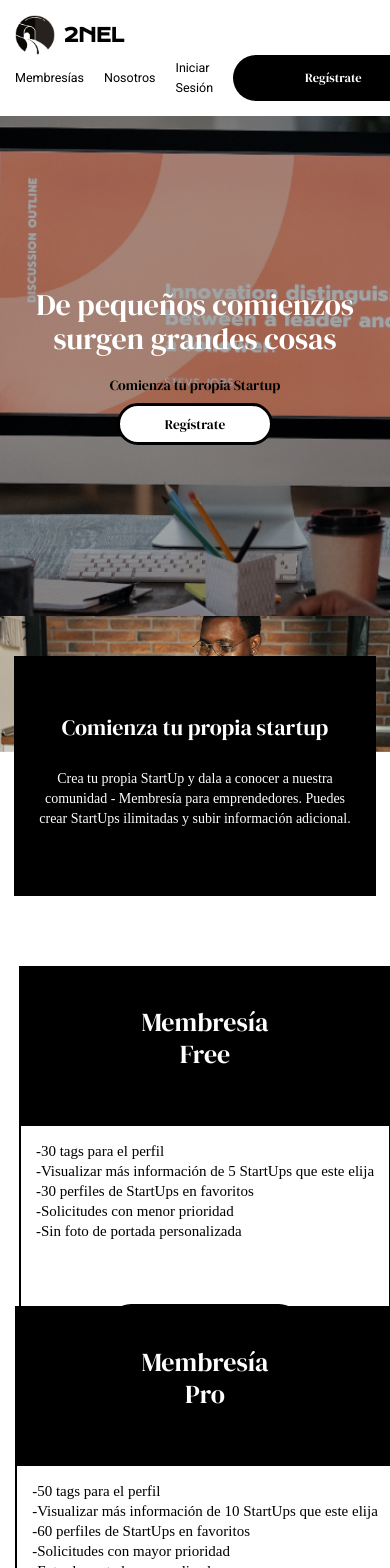
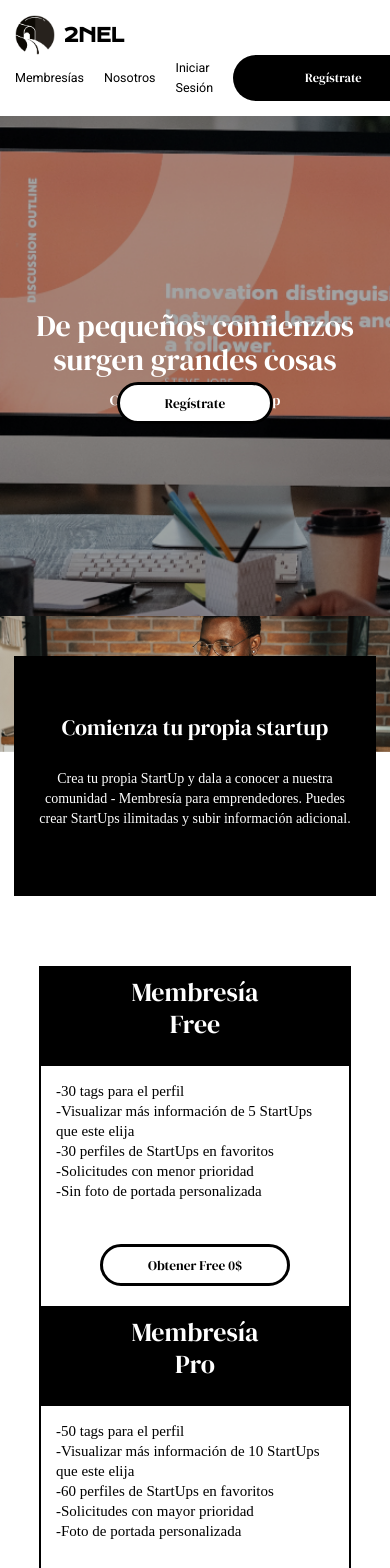
Before and after one commit to JesusRomeroRivera/2NEL-AngularSPA, an Angular app: page /memberships in a window 390 px wide. Shown: the top 1568 px of the page. Built offline with nearby package versions, Linux system fonts and the light colour scheme.

Commit message:
Arreglando ViewAbout y PxMembership

```diff
--- a/src/app/components/PxCardMembership/PxCardMembership.component.css
+++ b/src/app/components/PxCardMembership/PxCardMembership.component.css
@@ -4,6 +4,7 @@ h1 {
   font-size: 40px;
 }
 .theCard {
+  width: 100%;
   display: grid;
   grid-template-rows: 4fr 4fr 2fr;
 }
@@ -11,7 +12,7 @@ h1 {
   font-family: var(--text-font);
   border-left: 2px solid black;
   border-right: 2px solid black;
-  height: 220px;
+  height: 200px ;
 }
 .theBotton {
   border-bottom: 2px solid black;
@@ -20,7 +21,7 @@ h1 {
 }
 @media only screen and (max-width: 1024px) {
   .theText {
-    height: 240px;
+    height: 220px;
   }
   h1 {
     font-size: 26px;
@@ -39,4 +40,8 @@ h1 {
   .theText {
     height: auto;
   }
+  .theCard{
+    width: 80vw;
+      grid-template-rows: 2fr 3fr 2fr;
+  }
 }
--- a/src/app/components/PxCardMembership/PxCardMembership.component.html
+++ b/src/app/components/PxCardMembership/PxCardMembership.component.html
@@ -1,5 +1,5 @@
 <div class="theCard">
-  <div style="display: flex; justify-content: center; align-items: center; 	border-top-left-radius: 15px;
+  <div style=" display: flex; justify-content: center; align-items: center; 	border-top-left-radius: 15px;
     border-top-right-radius: 15px; 	padding: 25px;" class="theTitle">
     <h1 style="	text-align: center;" class="">Membresía <br />{{ this.title }}</h1>
   </div>
--- a/src/app/components/PxMembership/PxMembership.component.css
+++ b/src/app/components/PxMembership/PxMembership.component.css
@@ -56,6 +56,7 @@ p {
 }
 @media only screen and (max-width: 768px) {
   .cardsContainer {
+    gap: 50px !important;
     flex-direction: column;
     align-items: center;
     justify-content: center;
@@ -74,6 +75,9 @@ p {
   .theCardText {
     font-size: 15px;
   }
+  .theText{
+    padding-bottom: 0 !important;
+  }
 }
 @media only screen and (max-width: 580px) {
   .cardsContainer {
@@ -81,20 +85,20 @@ p {
     padding: 10px !important;
   }
   .membresia {
-    height: 300px;
+    height: 300px !important;
   }
   .membershipData {
-    height: 1400px;
-    display: grid;
-    grid-template-rows: 1fr 4fr;
+    height: 1400px !important;
+    display: grid !important;
+    grid-template-rows: 1fr 4fr !important;
   }
   .theCard {
     width: 80vw !important;
   }
   .theCardTitle {
-    font-size: 22px;
+    font-size: 22px !important;
   }
   .theCardText {
-    font-size: 14px;
+    font-size: 14px !important;
   }
 }
--- a/src/app/components/PxMembership/PxMembership.component.html
+++ b/src/app/components/PxMembership/PxMembership.component.html
@@ -12,7 +12,7 @@
         <p class="theCardText">{{ this.text }}</p>
       </div>
     </div>
-    <div style="display: flex; 	gap: 25px; width: 100vw; justify-content: center; padding-top: 50px; padding-bottom: 50px;" class="cardsContainer">
+    <div style="display: flex; box-sizing: border-box;	gap: 20px; width: 100vw; justify-content: center; padding-top: 50px; padding-bottom: 50px;" class="cardsContainer">
       <px-card-membership [title]="'Free'" style="font-size: 15px; line-height: 20px; --tw-bg-opacity: 1;
        background-color: rgba(0, 0, 0, var(--tw-bg-opacity));" class="membresia">
         -30 tags para el perfil <br />
--- a/src/app/components/PxMessage/PxMessage.component.css
+++ b/src/app/components/PxMessage/PxMessage.component.css
@@ -20,8 +20,8 @@
   padding: 0 200px;
 }
 .TextStartup {
-  margin-bottom: -30px;
-  font-family: var(--principal-font);
+  margin-bottom: -30px !important;
+  font-family: var(--principal-font) !important;
 }
 .Message {
   background-size: 1500px auto;
--- a/src/app/components/PxMessage/PxMessage.component.html
+++ b/src/app/components/PxMessage/PxMessage.component.html
@@ -8,7 +8,8 @@
   </p>
   <small
     *ngIf="this.isAny.isText"
-    class="TextStartup text-3xl text-white font-medium"
+    style="color: white; font-weight: 400; font-size: 18.75px; line-height: 22.5px;"
+    class="TextStartup text-white font-medium"
   >Comienza tu propia Startup</small
   >
   <div routerLink="/memberships" routerLinkActive="active"
--- a/src/app/pages/about/about.component.css
+++ b/src/app/pages/about/about.component.css
@@ -1,20 +1,27 @@
-
-.button {
-    font-family: var(--principal-font);
-    padding: 0.9rem 4.5rem;
-    border: 0;
-    border-radius: 3rem;
+.FirstText {
+}
+h1 {
+  font-family: var(--principal-font);
+}
+p {
+  font-family: var(--text-font);
+}
+@media only screen and (max-width: 768px) {
+  .FirstText {
+    gap: 20px !important;
   }
-  .black {
-    background-color: black;
-    color: white;
+  h1 {
+    font-size: 30px !important;
   }
-  .withBorder {
-    background-color: white;
-    color: black;
-    border: 3px solid black;
+  p {
+    font-size: 15px !important;
   }
-  .white {
-    background-color: white;
-    color: black;
+}
+@media only screen and (max-width: 580px) {
+  .FirstText {
+    flex-direction: column !important;
   }
+  .textAbout {
+    padding: 38px 45px !important;
+  }
+}
--- a/src/app/pages/membership/membership.component.html
+++ b/src/app/pages/membership/membership.component.html
@@ -1,4 +1,4 @@
-<div style="display: flex; flex-direction: column; 	align-items: center;" class="">
+<div style="display: flex; flex-direction: column; 	align-items: center; width: 100vw;" class="">
   <px-message [isAny]="propsMessage2"
   >De pequeños comienzos surgen grandes cosas</px-message
   >
```
